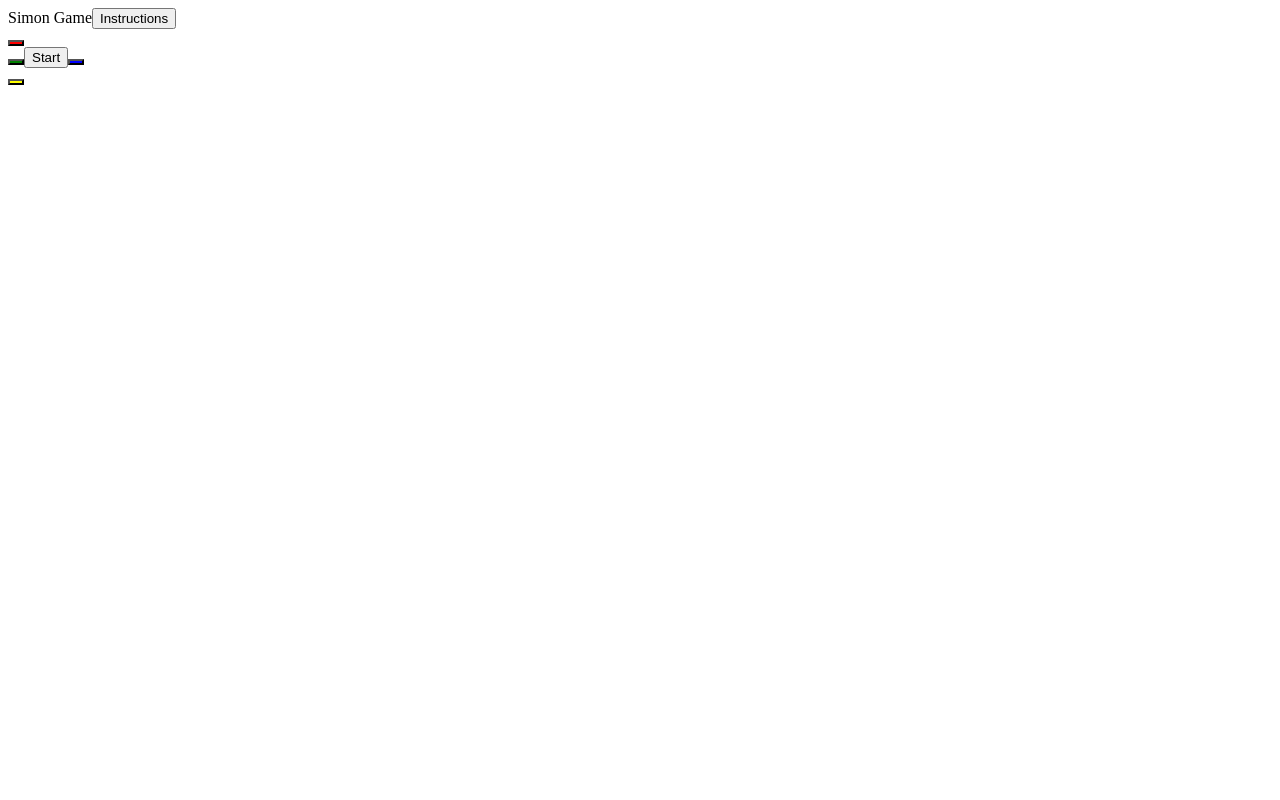
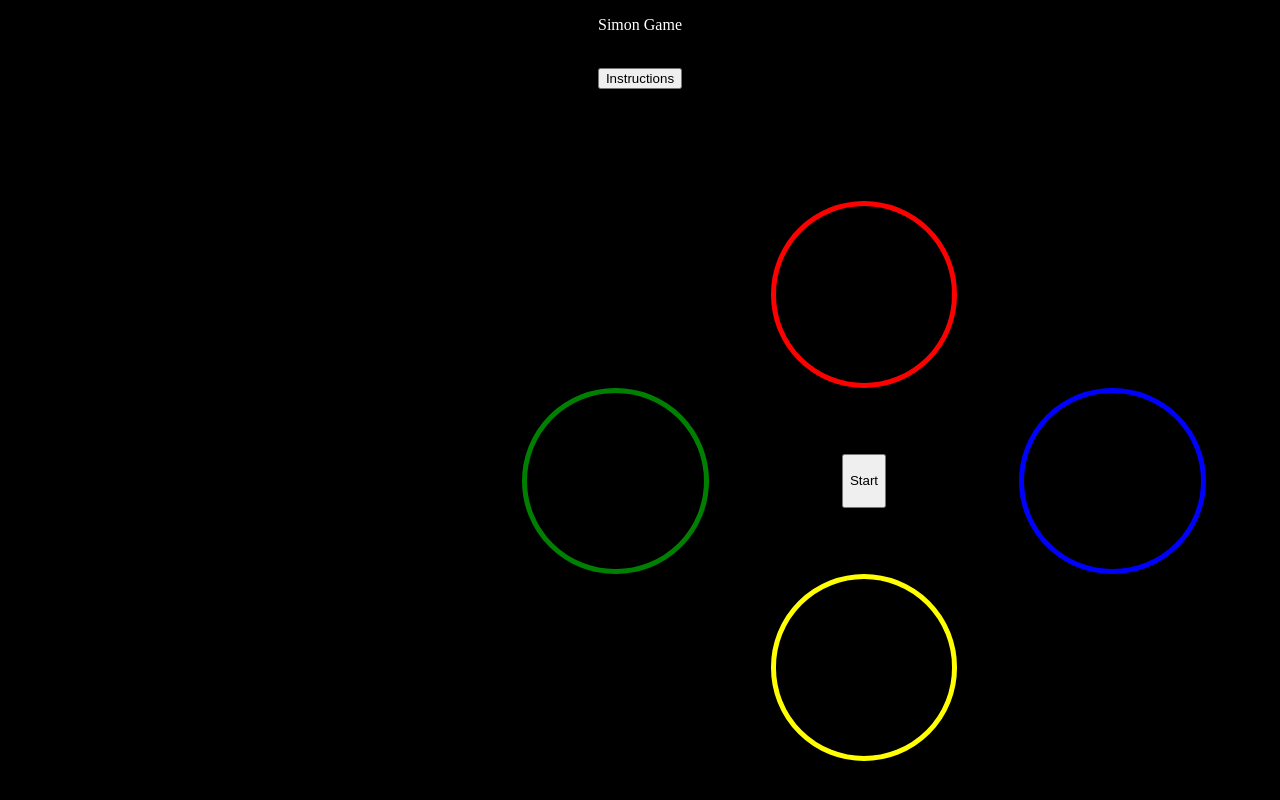
Before and after one commit to Purpleknife/Simon, a React (Create React App) app in the folder front-end/: page / in a window 1280 px wide. Built offline with nearby package versions, Linux system fonts and the light colour scheme; a web font is replaced by a local one.

Commit message:
Initial styling of the game.

```diff
--- a/front-end/src/components/Game.js
+++ b/front-end/src/components/Game.js
@@ -6,8 +6,12 @@ import './Game.scss';
 
 const Game = () => {
   return (
+    <div className='container'>
+      <div className='intro_game'>
+        <Intro />
+      </div>
+
       <div className='game'>
-      <Intro />
         <button className="red"></button>
         <div className='middle'>
           <button className="green"></button>
@@ -16,6 +20,8 @@ const Game = () => {
         </div>
         <button className="yellow"></button>
       </div>
+
+    </div>
   );
 }
 
--- a/front-end/src/components/Game.scss
+++ b/front-end/src/components/Game.scss
@@ -1,27 +1,79 @@
 @import "../styles/variables";
 
+.container {
+  // display: flex;
+  // justify-content: center;
+  text-align: center;
+
+  .intro_game {
+    //padding-left: 10em;
+  }
 
   .game {
+    display: flex;
+    //flex-flow: column;
+    flex-direction: column;
+    justify-content: center;
+    margin-top: 7em;
+    align-items: center;
+    margin-left: 42em;
+    width: 30%;
+
 
     .red {
-    background-color: red;
+      border: 5px solid red;
+      background-color: black;
+      width: 14em;
+      height: 14em;
+      border-radius: 50%;
+      text-align: center;
+      //margin-left: 19em;
+      cursor: pointer;
+      display: flex;
+      justify-content: center;
     }
 
     .middle {
+      display: flex;
+      justify-content: space-between;
 
       .green {
-      background-color: green;
+        border: 5px solid green;
+        background-color: black;
+        width: 14em;
+        height: 14em;
+        border-radius: 50%;
+        cursor: pointer;
+        margin-right: 10em;
+      }
+
+      .start {
+        height: 4em;
+        margin-top: 5em;
       }
 
       .blue {
-      background-color: blue;
+        border: 5px solid blue;
+        background-color: black;
+        width: 14em;
+        height: 14em;
+        border-radius: 50%;
+        cursor: pointer;
+        margin-left: 10em;
       }
     }
 
     .yellow {
-    background-color: yellow;
+      border: 5px solid yellow;
+      background-color: black;
+      width: 14em;
+      height: 14em;
+      border-radius: 50%;
+      //margin-left: 19em;
+      cursor: pointer;
     }
 
 
 
   }
+}
--- a/front-end/src/components/Intro.js
+++ b/front-end/src/components/Intro.js
@@ -1,9 +1,11 @@
 import React from 'react';
+
+import './Intro.scss';
 
 const Intro = () => {
   return (
-    <div>
-      Simon Game
+    <div className='intro'>
+      <p>Simon Game</p><br />
       <button>Instructions</button>
     </div>
   );
--- /dev/null
+++ b/front-end/src/components/Intro.scss
@@ -0,0 +1,10 @@
+@import "../styles/variables";
+
+.intro {
+  color: white;
+  display: flex;
+  flex-direction: column;
+  justify-content: center;
+  align-items: center;
+  //margin-right: -9em;
+}
--- a/front-end/src/index.css
+++ b/front-end/src/index.css
@@ -7,3 +7,7 @@ html, body {
   margin: 0;
   padding: 0;
 }
+
+body {
+  background-color: black;
+}
--- a/front-end/src/index.js
+++ b/front-end/src/index.js
@@ -1,5 +1,6 @@
 import React from 'react';
 import ReactDOM from 'react-dom';
 import App from './App';
+import './index.css';
 
 ReactDOM.render(<App />, document.getElementById('root'));
```
Lines whose indentation alone changed are shown as unchanged.
